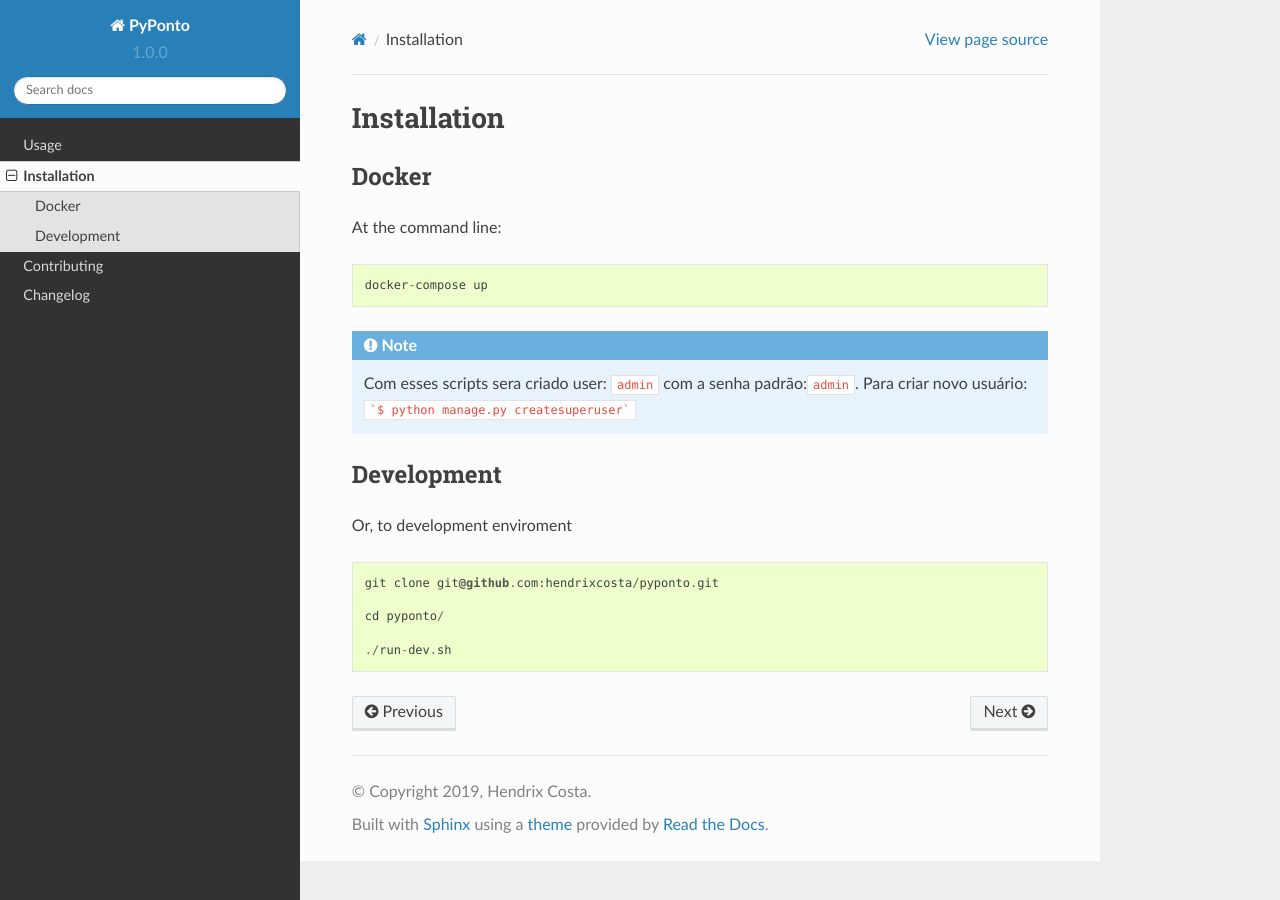
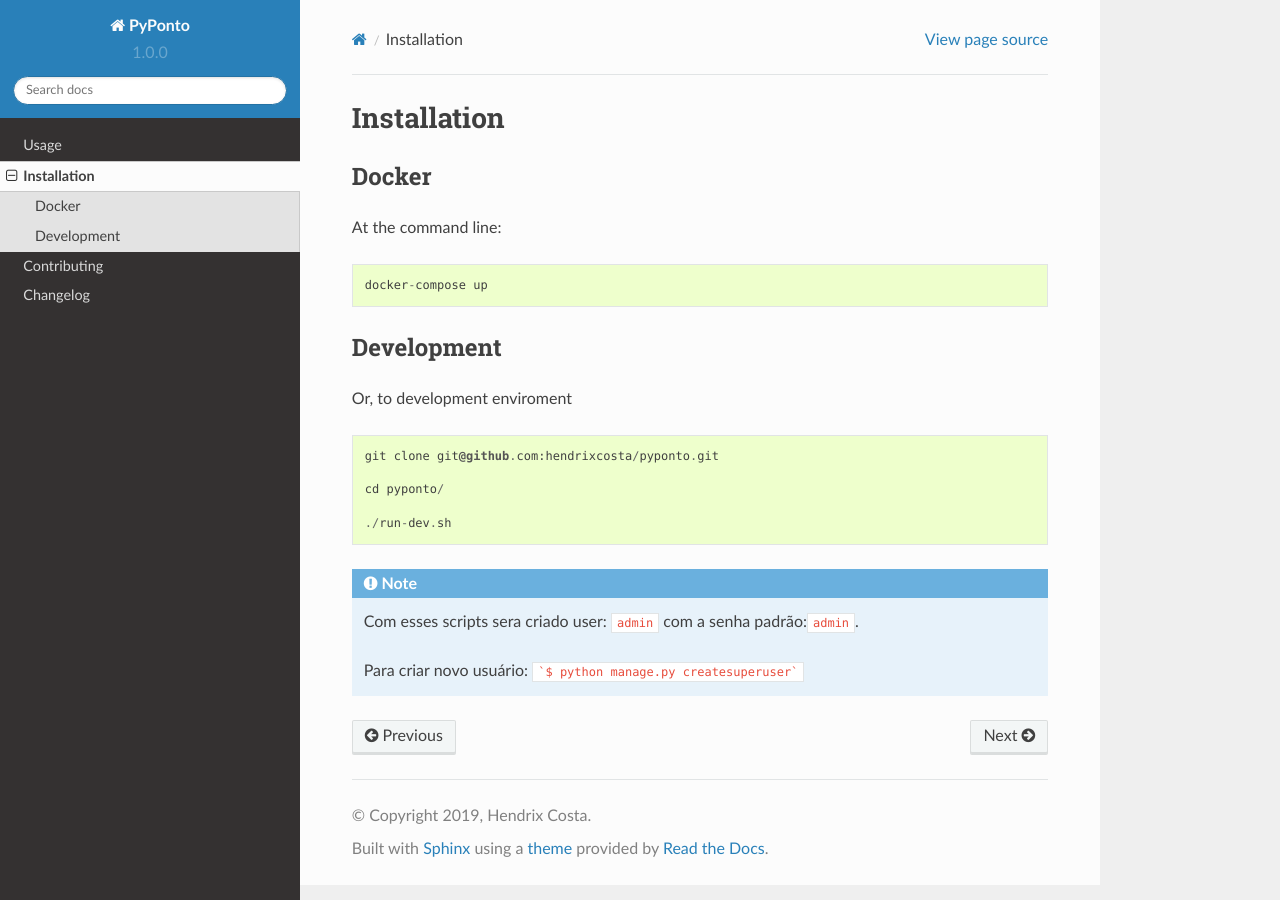
Before and after one commit to hendrixcosta/pyponto, a Sphinx documentation site: the page built from docs/install.rst, in a window 1280 px wide. Built offline with Sphinx 7.4.7 and the Read the Docs theme 2.0.0, drawn with Linux system fonts in a browser that asks for light colours; part of the change alters nothing that is shown.

````diff
--- a/docs/install.rst
+++ b/docs/install.rst
@@ -11,10 +11,6 @@ At the command line:
 
     docker-compose up
 
-.. note:: Com esses scripts sera criado user: ``admin`` com a senha padrão:``admin``.
-    Para criar novo usuário:  ```$ python manage.py createsuperuser```
-
-
 Development
 ===========
 
@@ -27,3 +23,9 @@ Or, to development enviroment
     cd pyponto/
 
     ./run-dev.sh
+
+
+
+.. note:: Com esses scripts sera criado user: ``admin`` com a senha padrão:``admin``.
+
+    Para criar novo usuário:  ```$ python manage.py createsuperuser```
--- a/requirements-dev.txt
+++ b/requirements-dev.txt
@@ -1,3 +1,4 @@
 pytest
 pytest-django
 pytest-cov
+requests
````
Also changed, not shown: 1 other file.
